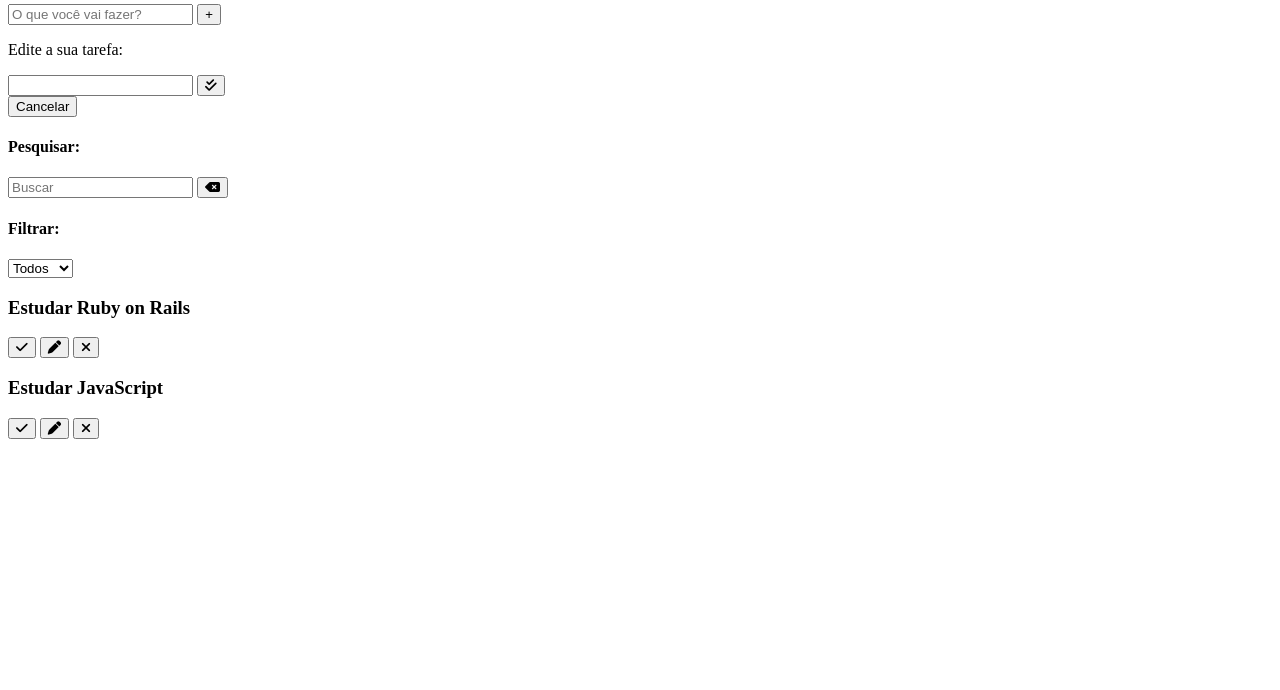
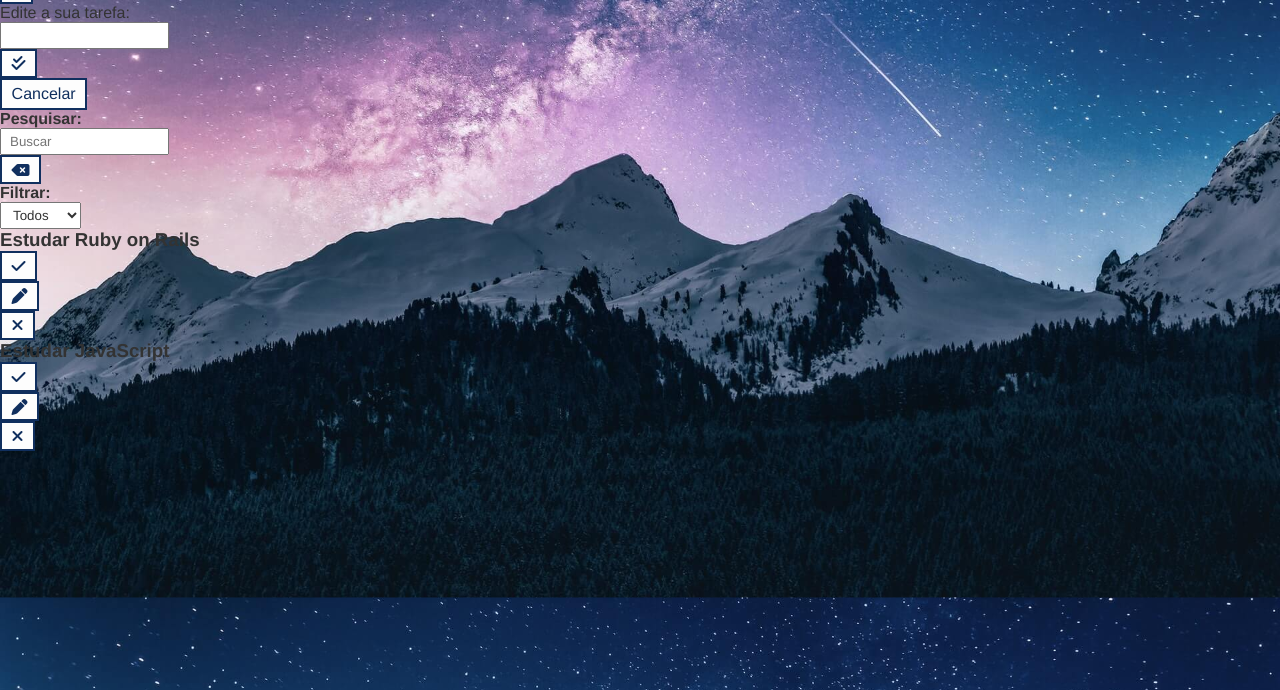
Before and after one commit to nmpo/todo-list, a plain HTML site: page index.html in a window 1280 px wide. Shown: the part 110-800 px from the top of the page. Drawn offline with Linux system fonts and the light colour scheme.

Commit message:
html update

```diff
--- a/css/style.css
+++ b/css/style.css
@@ -1 +1,47 @@
 /* Geral */
+
+*{
+    padding: 0;
+    margin: 0;
+    font-family: Helvetica;
+    color: #333;
+    box-sizing: border-box;
+}
+
+body {
+    background-image: url(../img/bg.jpg);
+    background-position: center;
+    background-size: cover;
+}
+
+button {
+    background-color: #fdfdfd;
+    color: #102F5e;
+    border: 2px solid #102f5e;
+    padding: .3rem .6rem;
+    font-size: 1rem;
+    cursor: pointer;
+    display: flex;
+    justify-content: center;
+    align-items: center;
+    transition: .4s;
+}
+
+button:hover{
+    background-color: #102f5e;
+    color: #fff;
+}
+
+button:hover > i {
+    color: #fff;
+}
+
+button i{
+    color: #102f5e;
+    font-weight: bold;
+    pointer-events: none;
+}
+
+input, select {
+    padding: .25rem .5rem;
+}
--- a/index.html
+++ b/index.html
@@ -22,7 +22,7 @@
                 </button>
             </div>
         </form>
-        <form id="edit-form">
+        <form id="edit-form" class="hide">
             <p>Edite a sua tarefa:</p>
             <div class="form-control">
                 <input type="text" id="edit-input">
```
